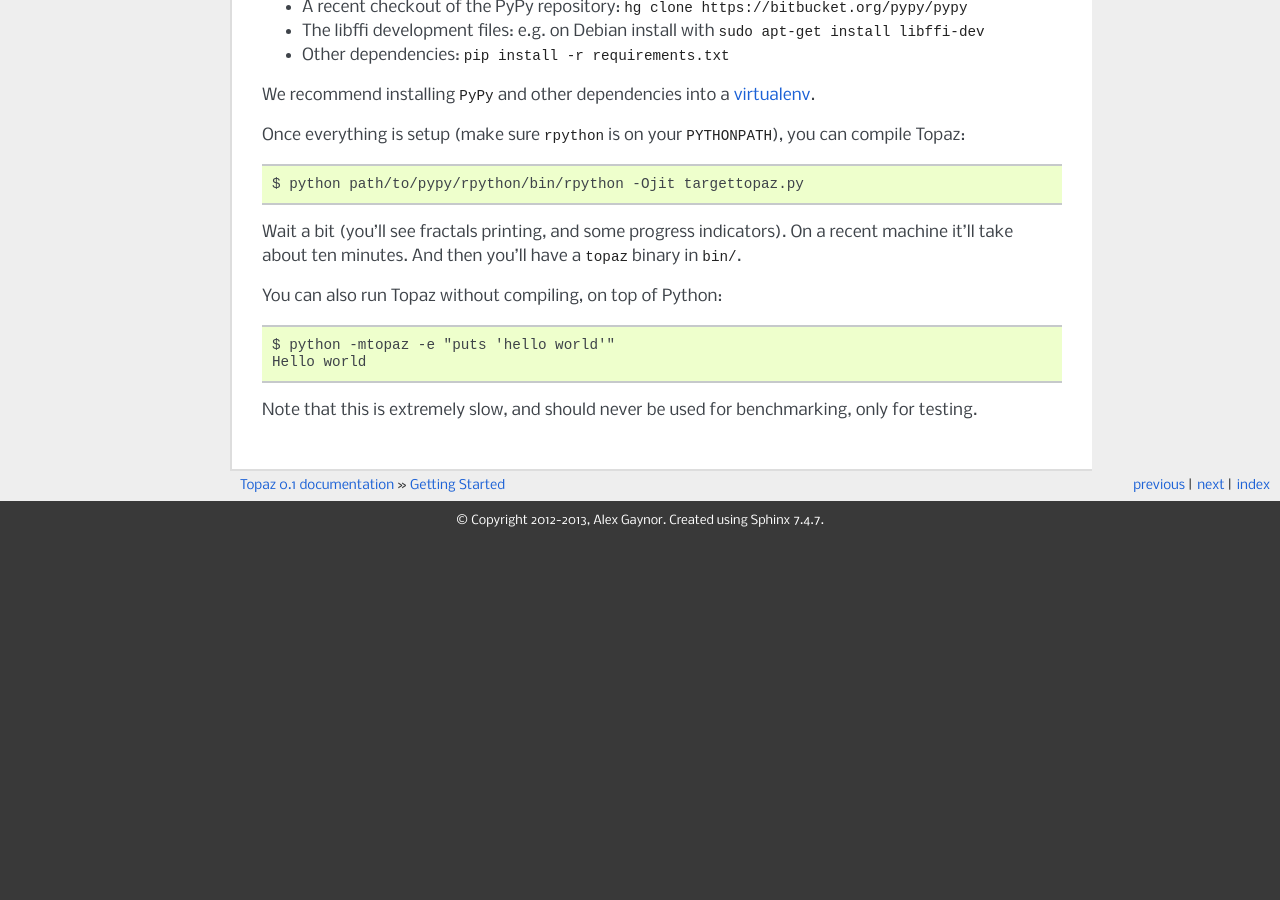
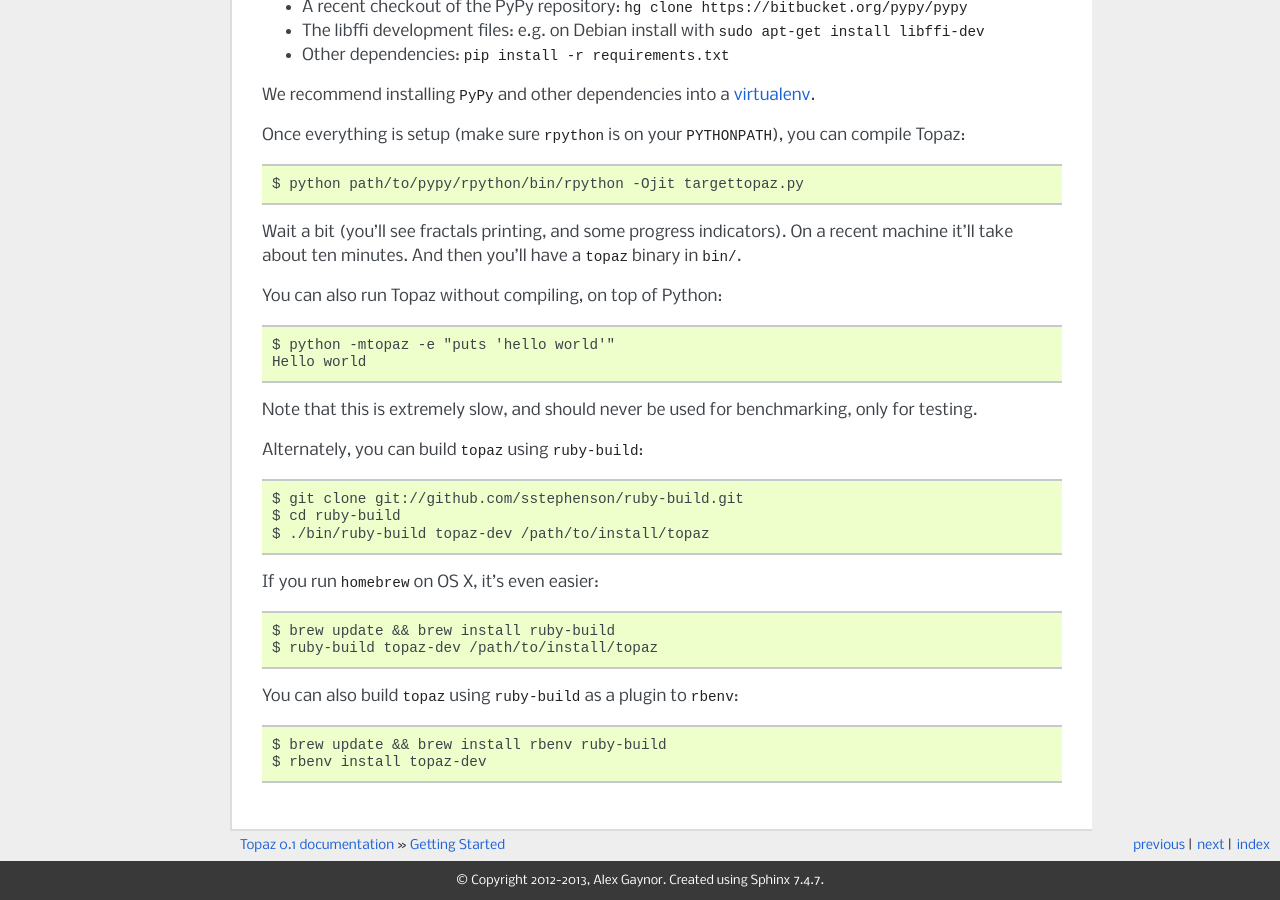
Before and after one commit to topazproject/topaz, a Sphinx documentation site: the page built from docs/getting-started.rst, in a window 1280 px wide and 900 px high, scrolled down 623 px. Built offline with Sphinx 7.4.7, drawn with Linux system fonts in a browser that asks for light colours; before the commit the page ends 1163 px from its top, so only the background shows below that.

Commit message:
Add instructions to install topaz via `ruby-build`

```diff
--- a/docs/getting-started.rst
+++ b/docs/getting-started.rst
@@ -55,5 +55,21 @@
 Note that this is extremely slow, and should never be used for benchmarking,
 only for testing.
 
+Alternately, you can build ``topaz`` using ``ruby-build``::
+
+    $ git clone git://github.com/sstephenson/ruby-build.git
+    $ cd ruby-build
+    $ ./bin/ruby-build topaz-dev /path/to/install/topaz
+
+If you run ``homebrew`` on OS X, it's even easier::
+
+    $ brew update && brew install ruby-build
+    $ ruby-build topaz-dev /path/to/install/topaz
+
+You can also build ``topaz`` using ``ruby-build`` as a plugin to ``rbenv``::
+
+    $ brew update && brew install rbenv ruby-build
+    $ rbenv install topaz-dev
+
 .. _`download a binary`: http://www.topazruby.com/builds/
 .. _`virtualenv`: http://www.virtualenv.org/
```
